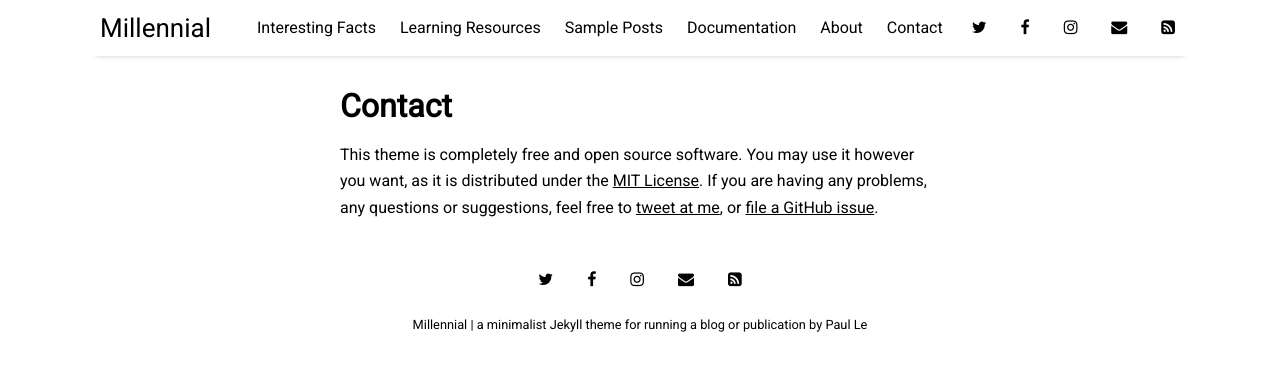
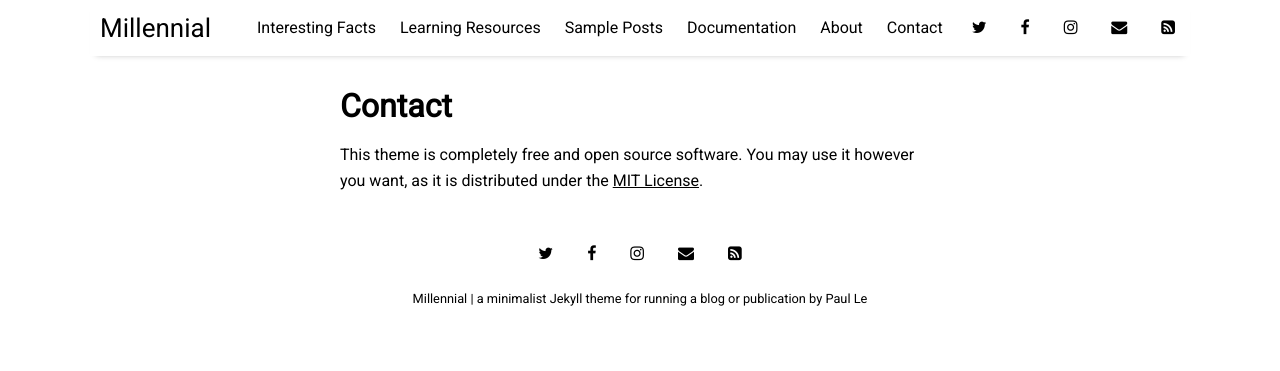
Before and after one commit to mlhernandez08/mlhernandez08.github.io, a Jekyll site: the page built from pages/contact.md, in a window 1280 px wide. Shown: the top 371 px of the page. Built offline with Jekyll 4.4.1, drawn with Linux system fonts in a browser that asks for light colours; nearby versions of some CDN libraries.

Commit message:
page updates

```diff
--- a/pages/contact.md
+++ b/pages/contact.md
@@ -4,4 +4,4 @@ title: Contact
 permalink: /contact
 ---
 
-This theme is completely free and open source software. You may use it however you want, as it is distributed under the [MIT License](http://choosealicense.com/licenses/mit/). If you are having any problems, any questions or suggestions, feel free to [tweet at me](https://twitter.com/intent/tweet?text=My%question%about%Millennial%is:%&amp;via=paululele), or [file a GitHub issue](https://github.com/lenpaul/Millennial/issues/new).
+This theme is completely free and open source software. You may use it however you want, as it is distributed under the [MIT License](http://choosealicense.com/licenses/mit/).
```
Also changed, not shown: pages/about.md (+1 -1 lines), pages/documentation.md (deleted, +0 -6 lines), pages/facts.md (deleted, +0 -6 lines), pages/resources.md (deleted, +0 -6 lines), pages/sample-posts.md (deleted, +0 -6 lines).
